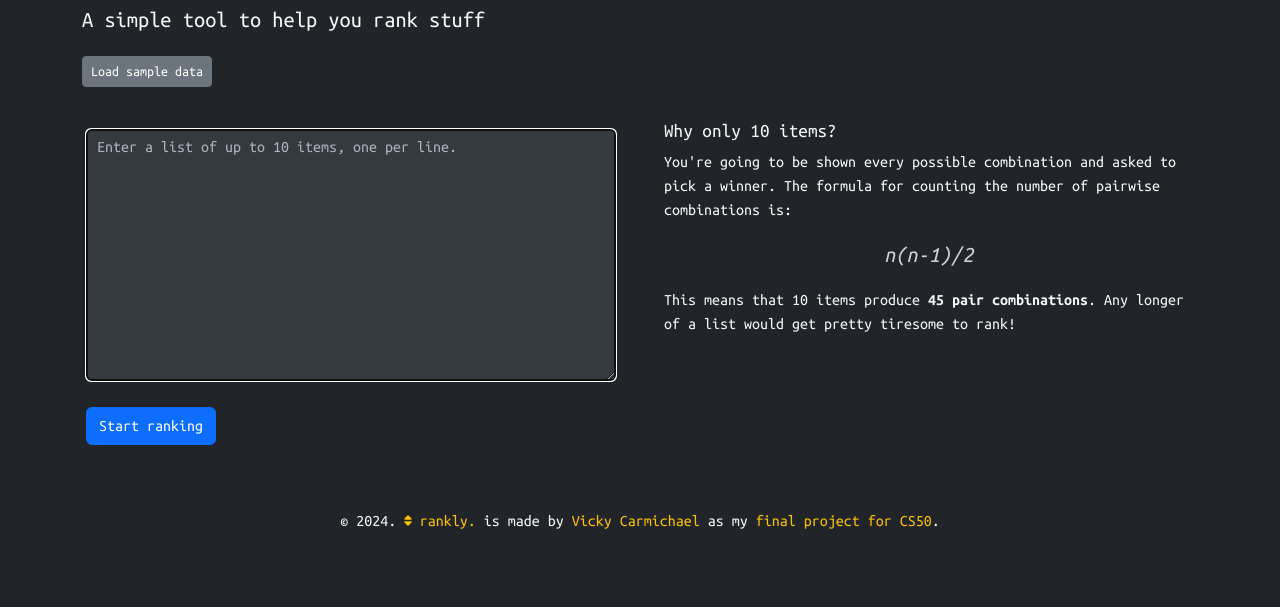
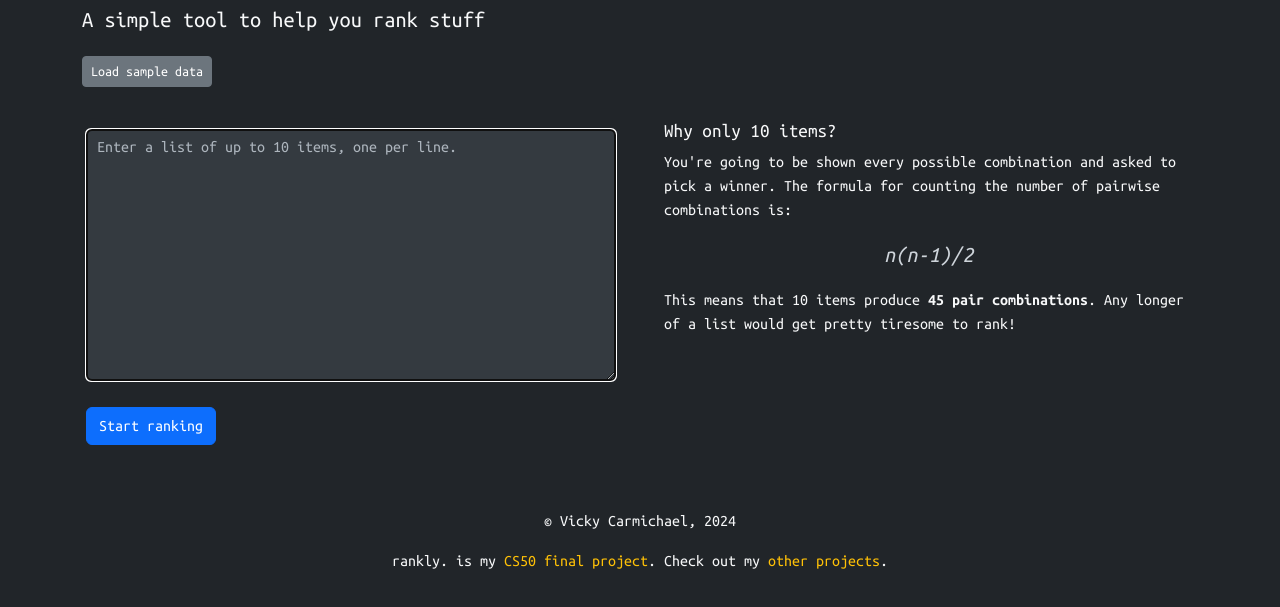
Before and after one commit to quovixi/rankly, a plain HTML site: page index.html in a window 1280 px wide. Shown: the part 131-738 px from the top of the page. Drawn offline with nearby package versions, Linux system fonts and the light colour scheme.

Commit message:
Re-jig footer

```diff
--- a/index.html
+++ b/index.html
@@ -86,7 +86,8 @@
             </section>
             <section>
                 <footer>
-                    <p>&#169; <span id="year"></span>. <a href="/"><i class="fa-solid fa-sort fa-xs" style="color: #ffc107;"></i> rankly.</a> is made by <a href="https://quovixi.com" target="blank">Vicky Carmichael</a> as my <a href="https://github.com/quovixi/rankly/blob/main/README.md" target="blank">final project for CS50</a>. </p>
+                    <p>&#169; Vicky Carmichael, <span id="year"></span></p>
+                    <p>rankly. is my <a href="https://github.com/quovixi/rankly/blob/main/README.md" target="blank">CS50 final project</a>. Check out my <a href="https://quovixi.com/">other projects</a>.</p>
                 </footer>
             </section>
         </main>
```
